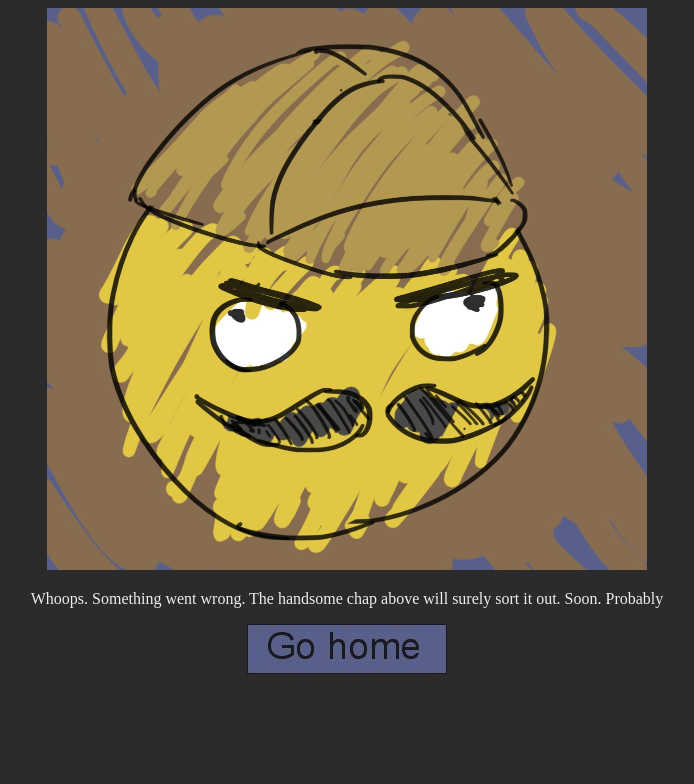
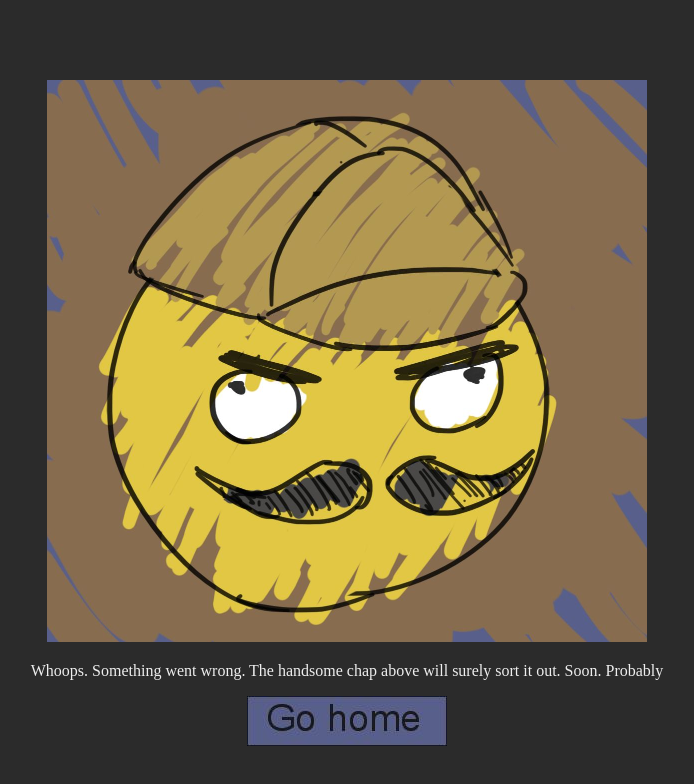
Before and after one commit to L00Nav/3-four-oh-four, a website: page amazin.html in a window 1280 px wide. Shown: the whole page, without its empty margins (293-987 px from the left). Drawn offline with Linux system fonts and the light colour scheme.

Commit message:
probably-final

```diff
--- a/amazin.html
+++ b/amazin.html
@@ -5,13 +5,13 @@
     <meta http-equiv="X-UA-Compatible" content="IE=edge">
     <meta name="viewport" content="width=device-width, initial-scale=1.0">
     <title>Amazin</title>
-    <link rel="stylesheet" href="DarkTheme.css">
+    <link rel="stylesheet" href="dark-theme.css">
 </head>
 <body>
-    <main>
-        <img id="sherlokke" border="0" alt="sherlokke" src="sherlokke.jpg"><br>
+    <div>
+        <img id="sherlokke" border="0" alt="Wow, the page's really broken, isn't it?" src="./images/sherlokke.jpg"><br>
         <p>Whoops. Something went wrong. The handsome chap above will surely sort it out. Soon. Probably</p>
-        <a href="index.html"><img border="0" alt="GoHome" src="GoHome.jpg" width="200" height="50"></a>
-    </main>
+        <a href="./index.html"><img border="0" alt="[Go home]" src="./images/GoHome.jpg" width="200" height="50"></a>
+    </div>
 </body>
 </html>
--- a/DarkTheme.css
+++ b/dark-theme.css
@@ -1,7 +1,6 @@
 body {
     background-color:#2b2b2b;
     color:#eeeeee;
-    text-align:center;
 }
 
 #sherlokke {
@@ -9,3 +8,14 @@ body {
     width: 80%;
     max-width: 600px;
 }
+
+a {
+    color:#b3b3ff
+}
+
+div {
+    margin-top: 80px;
+    text-align:center;
+    margin-left: 5%;
+    margin-right: 5%;
+}
```
Also changed, not shown: index.html (+5 -3 lines), images/GoHome.jpg (renamed from GoHome.jpg), images/sherlokke.jpg (renamed from sherlokke.jpg).
